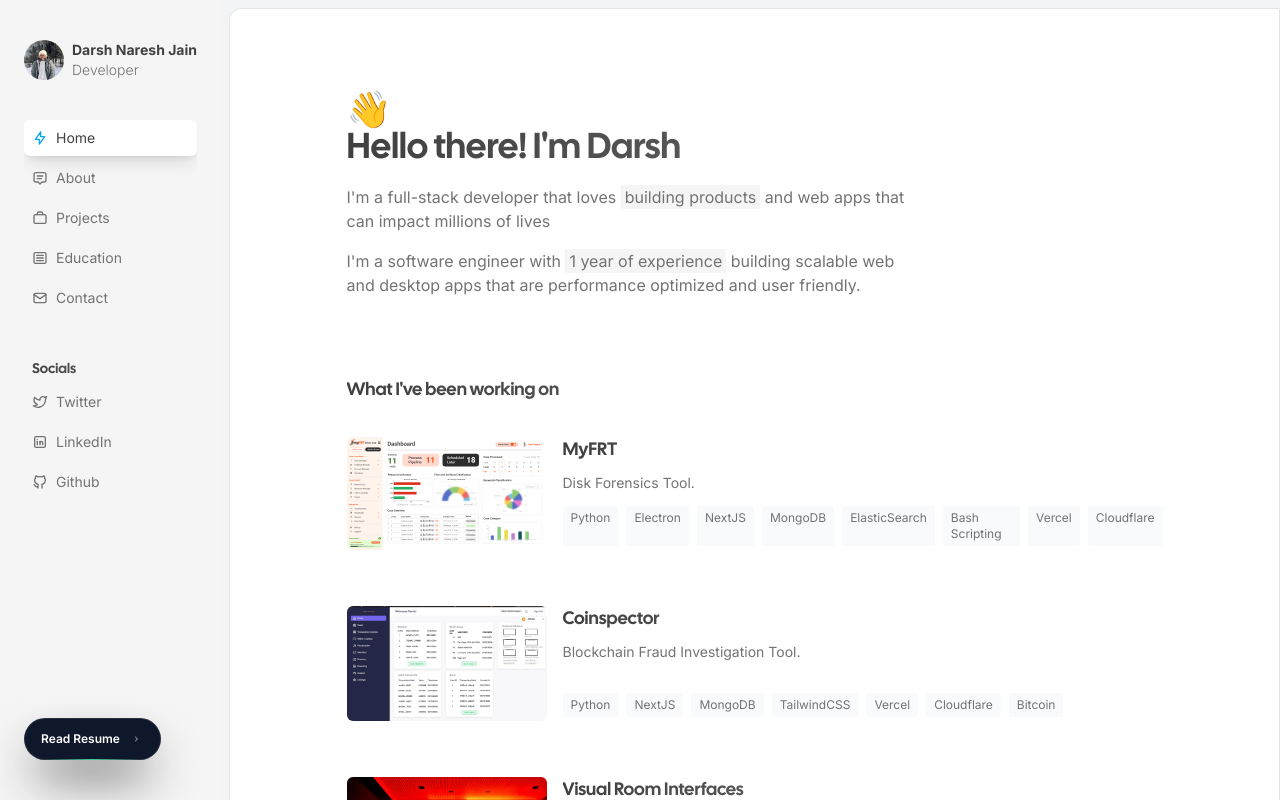
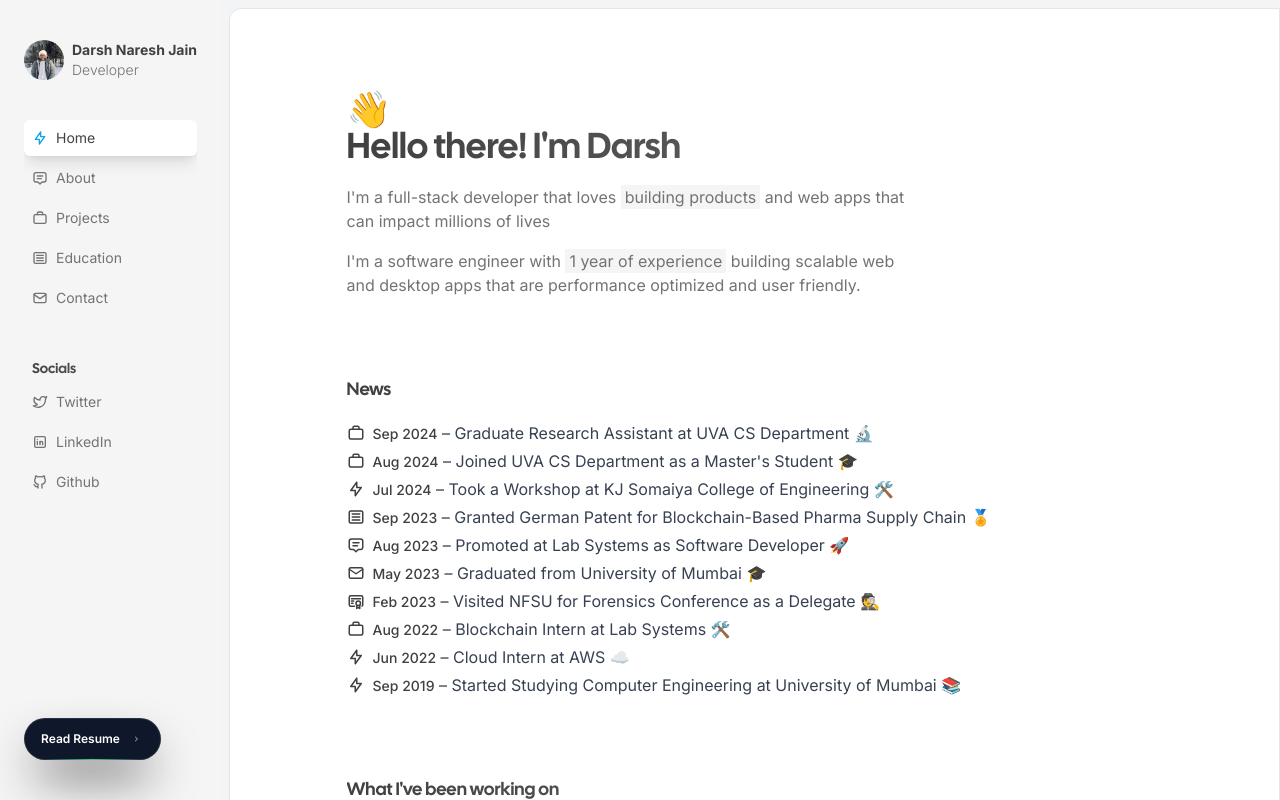
Before and after one commit to darshjain/darshnareshjain, a Next.js app: page / in a window 1280 px wide. Built offline with nearby package versions, Linux system fonts and the light colour scheme.

Commit message:
new news channel

```diff
--- a/src/app/page.tsx
+++ b/src/app/page.tsx
@@ -1,3 +1,4 @@
+import { Blogs } from "@/components/Blogs";
 import { Container } from "@/components/Container";
 import { Heading } from "@/components/Heading";
 import { Highlight } from "@/components/Highlight";
@@ -5,6 +6,7 @@ import { Paragraph } from "@/components/Paragraph";
 import { Products } from "@/components/Products";
 import { TechStack } from "@/components/TechStack";
 import Image from "next/image";
+import { news } from "@/constants/news";
 
 export default function Home() {
   return (
@@ -21,6 +23,21 @@ export default function Home() {
         <Highlight>1 year of experience</Highlight> building scalable web and desktop apps
         that are performance optimized and user friendly.
       </Paragraph>
+
+      <Heading as="h2" className="font-black text-lg md:text-lg lg:text-lg mt-20 mb-4">
+        News
+      </Heading>
+      <ul className="list-disc list-inside space-y-1 text-gray-700">
+        {news.map((item, idx) => (
+          <li key={idx} className="flex items-center gap-2">
+            <item.icon size={18} className="text-primary flex-shrink-0" />
+            <a href={item.href} className="hover:underline">
+              <span className="text-sm font-medium text-primary">{item.date}</span> – {item.title}
+            </a>
+          </li>
+        ))}
+      </ul>
+
       <Heading
         as="h2"
         className="font-black text-lg md:text-lg lg:text-lg mt-20 mb-4"
--- /dev/null
+++ b/src/constants/news.tsx
@@ -0,0 +1,70 @@
+import {
+    IconBriefcase2,
+    IconBolt,
+    IconArticle,
+    IconMessage2,
+    IconMail,
+    IconCertificate,
+} from "@tabler/icons-react";
+export const news = [
+    {
+        href: "https://www.linkedin.com/in/darshjain/",
+        icon: IconBriefcase2,
+        title: "Graduate Research Assistant at UVA CS Department 🔬",
+        date: "Sep 2024",
+    },
+    {
+        href: "https://www.linkedin.com/in/darshjain/",
+        icon: IconBriefcase2,
+        title: "Joined UVA CS Department as a Master's Student 🎓",
+        date: "Aug 2024",
+    },
+    {
+        href: "#",
+        title: "Took a Workshop at KJ Somaiya College of Engineering 🛠️",
+        icon: IconBolt,
+        date: "Jul 2024",
+    },
+    {
+        href: "#",
+        icon: IconArticle,
+        title: "Granted German Patent for Blockchain-Based Pharma Supply Chain 🏅",
+        date: "Sep 2023",
+    },
+    {
+        href: "#",
+        icon: IconMessage2,
+        title: "Promoted at Lab Systems as Software Developer 🚀",
+        date: "Aug 2023",
+    },
+    {
+        href: "#",
+        icon: IconMail,
+        title: "Graduated from University of Mumbai 🎓",
+        date: "May 2023",
+    },
+    {
+        href: "#",
+        icon: IconCertificate,
+        title: "Visited NFSU for Forensics Conference as a Delegate 🕵️",
+        date: "Feb 2023",
+    },
+    {
+        href: "#",
+        icon: IconBriefcase2,
+        title: "Blockchain Intern at Lab Systems 🛠️",
+        date: "Aug 2022",
+    },
+    {
+        href: "#",
+        icon: IconBolt,
+        title: "Cloud Intern at AWS ☁️",
+        date: "Jun 2022",
+    },
+    {
+        href: "#",
+        icon: IconBolt,
+        title: "Started Studying Computer Engineering at University of Mumbai 📚",
+        date: "Sep 2019",
+    },
+];
```
